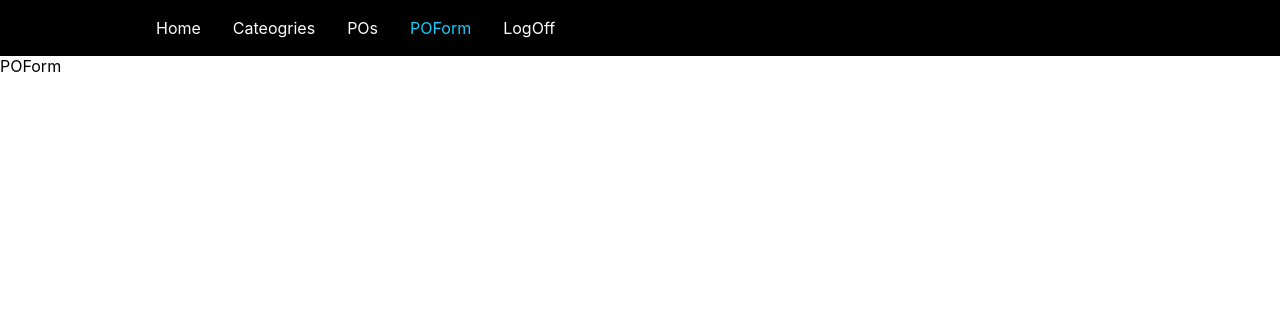
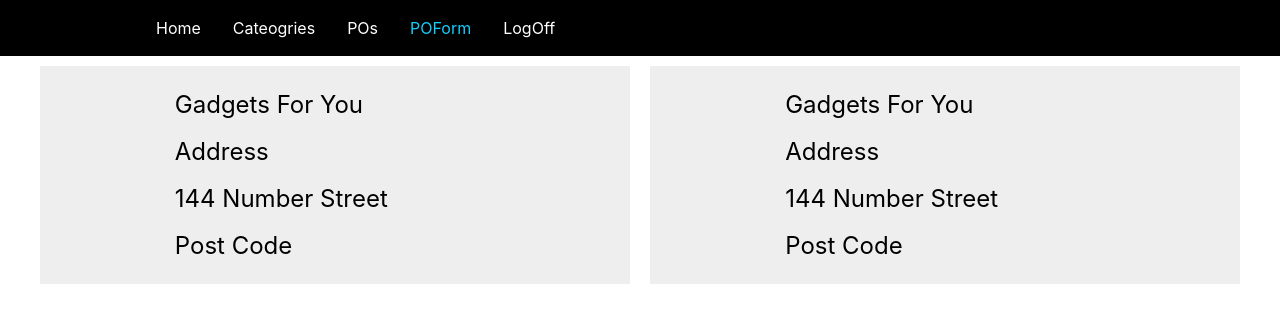
Before and after one commit to HachyCode/Group-Project-front-end, a React (Create React App) app: page /poForm in a window 1280 px wide. Shown: the top 322 px of the page. Built offline with nearby package versions, Linux system fonts and the light colour scheme.

Commit message:
Address for POform

```diff
--- /dev/null
+++ b/src/Components/AddressBar/AddressBar.js
@@ -0,0 +1,41 @@
+import React from 'react'
+import {Address, AddressBox, AddressDiv} from './AddressBarCSS'
+
+function AddressBar() {
+    return (
+        <div>{/*Viktorija*/}
+            <AddressDiv>
+
+                <AddressBox>
+                    <Address>Gadgets For You</Address>
+                    <Address>Address</Address>
+                    <Address>144 Number Street</Address>
+                    <Address>Post Code</Address>
+                </AddressBox>
+
+
+                <AddressBox>
+                    <Address>
+                        Gadgets For You
+                        {/* Need to have a selection of suppiers */}
+                    </Address>
+                    <Address>
+                        Address
+                        {/* Will depend on selection of suppiers */}
+                    </Address>
+                    <Address>
+                        144 Number Street
+                        {/* Will depend on selection of suppiers */}
+                    </Address>
+                    <Address>
+                        Post Code
+                        {/* Will depend on selection of suppiers */}
+                    </Address>
+                </AddressBox>
+
+            </AddressDiv>
+        </div>
+    )
+}
+
+export default AddressBar
--- /dev/null
+++ b/src/Components/AddressBar/AddressBarCSS.js
@@ -0,0 +1,40 @@
+import styled from 'styled-components';
+
+export const AddressDiv = styled.div`
+    display: flex;
+    justify-content: center;
+    align-items: center;
+`;
+
+export const AddressBox = styled.div`
+    background: #eee;
+
+    margin: 10px;
+    padding: 10px;
+
+    max-height: 100px
+    max-width: 500px
+    min-width: 100px
+
+    display: flex;
+    flex-direction: column;
+    justify-content: center;
+    align-items: center;
+`;
+
+export const Address = styled.form`
+    width: 25vw;
+    height: auto;
+
+    margin: 10px;
+    padding: 4px 9vw;
+
+    font-size: 1.5rem;
+
+    @media screen and (max-width: 1000px) {
+        margin: 5px;
+        padding: 4px 6vw;
+        font-size: 1rem;
+    }
+
+`;
--- a/src/Components/NavBar/NavbarCSS.js
+++ b/src/Components/NavBar/NavbarCSS.js
@@ -10,9 +10,6 @@ export const Nav = styled.nav`
     justify-content: space-between;
     padding: 0.5rem calc((100vw - 1000px) / 2);
     z-index: 10;
-
-  /* Third Nav */
-  /* justify-content: flex-start; */
 `;
 
 export const NavLink = styled(Link)`
--- a/src/Pages/POForm.js
+++ b/src/Pages/POForm.js
@@ -1,10 +1,10 @@
 import React from 'react'
+import Address from '../Components/AddressBar/AddressBar'
 
 function POForm() {
     return (
-        <div>
-            {/*Viktorija*/}
-            POForm
+        <div> {/*Viktorija*/}
+            <Address/>
         </div>
     )
 }
```
